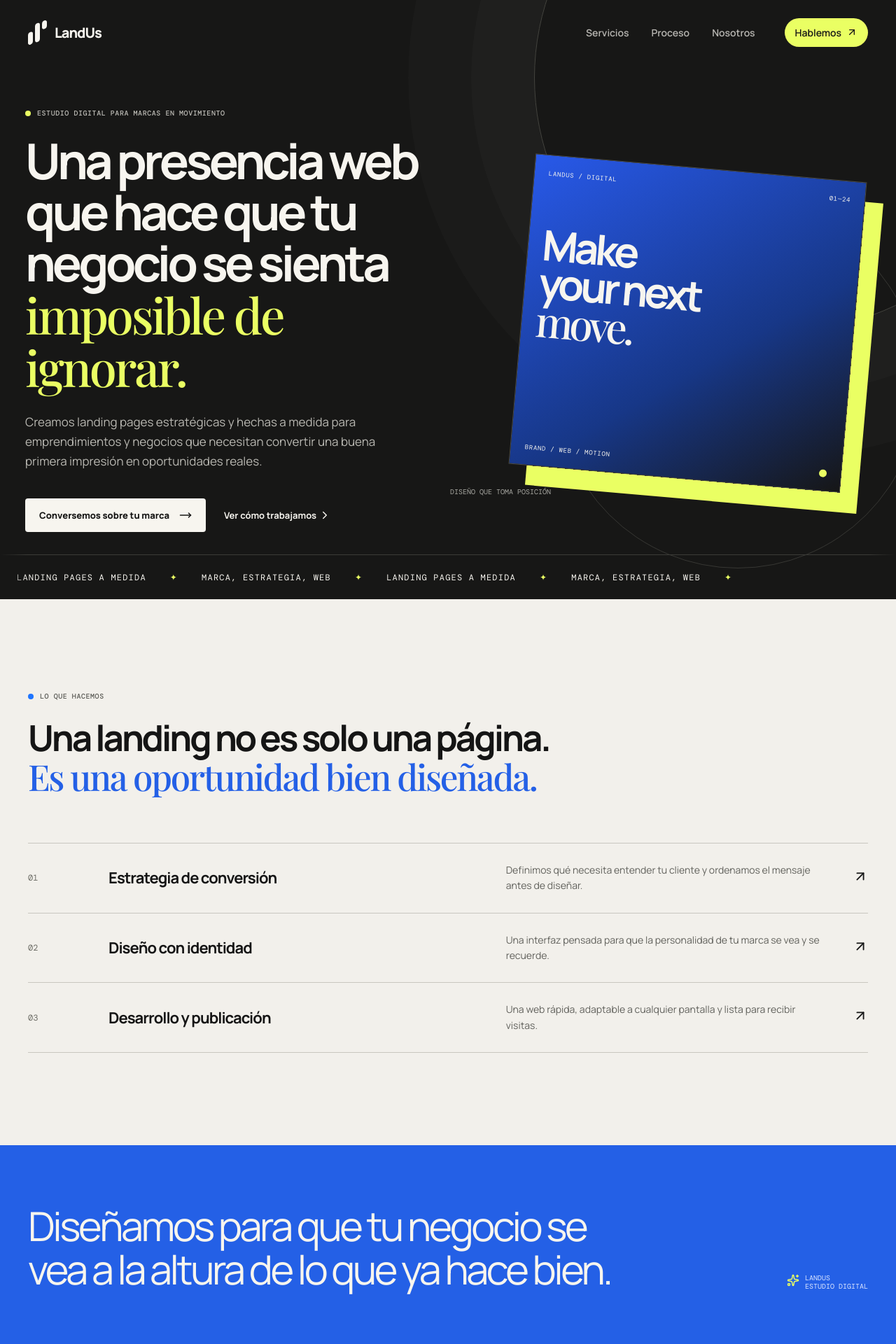
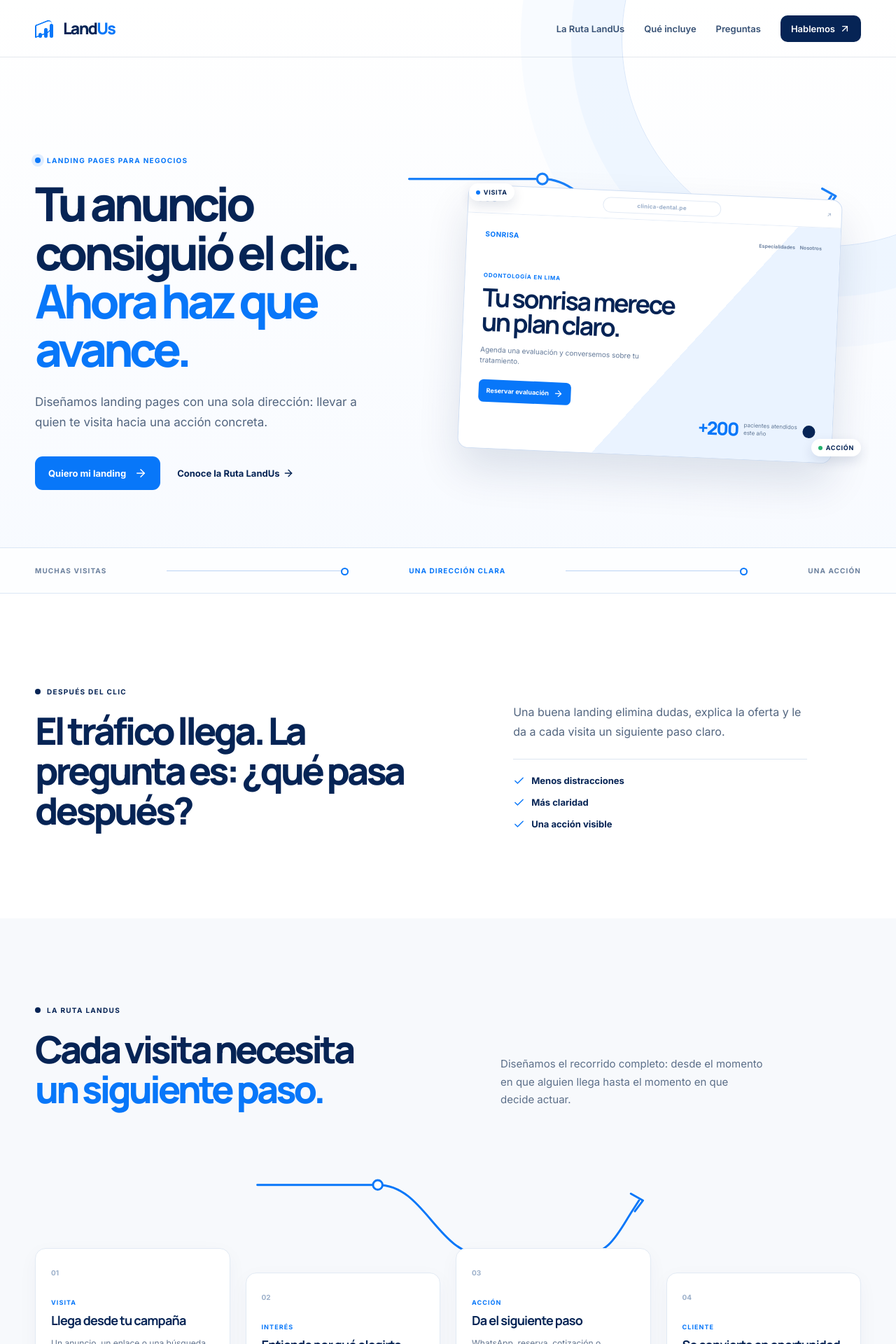
Before and after one commit to LandUs-Soluciones/LandUs, a React (Vite) app: page / in a window 1280 px wide. Shown: the top 1920 px of the page at 70% size. Built offline with nearby package versions, Linux system fonts and the light colour scheme; no server answers; a web font is replaced by a local one.

Commit message:
Redesign LandUs around conversion journey

```diff
--- a/src/App.jsx
+++ b/src/App.jsx
@@ -1,13 +1,11 @@
 import {useEffect, useState} from 'react'
 import {
+  ArrowRight,
   ArrowUpRight,
   Check,
-  ChevronRight,
-  CirclePlay,
-  Code2,
+  ChevronDown,
   Menu,
-  MoveRight,
-  Sparkles,
+  MessageCircle,
   X,
 } from 'lucide-react'
 import {getLandingContent} from './lib/sanity'
@@ -15,39 +13,81 @@ import './App.css'
 
 const fallbackContent = {
   brand: 'LandUs',
+  contactUrl: 'https://www.instagram.com/landus.solu/',
   hero: {
-    eyebrow: 'Estudio digital para marcas en movimiento',
-    title: 'Una presencia web que hace que tu negocio se sienta',
-    accent: 'imposible de ignorar.',
-    description: 'Creamos landing pages estratégicas y hechas a medida para emprendimientos y negocios que necesitan convertir una buena primera impresión en oportunidades reales.',
-    primaryCta: 'Conversemos sobre tu marca',
-    secondaryCta: 'Ver cómo trabajamos',
+    eyebrow: 'LANDING PAGES PARA NEGOCIOS',
+    title: 'Tu anuncio consiguió el clic.',
+    accent: 'Ahora haz que avance.',
+    description: 'Diseñamos landing pages con una sola dirección: llevar a quien te visita hacia una acción concreta.',
+    primaryCta: 'Quiero mi landing',
+    secondaryCta: 'Conoce la Ruta LandUs',
   },
-  services: [
-    {number: '01', title: 'Estrategia de conversión', text: 'Definimos qué necesita entender tu cliente y ordenamos el mensaje antes de diseñar.'},
-    {number: '02', title: 'Diseño con identidad', text: 'Una interfaz pensada para que la personalidad de tu marca se vea y se recuerde.'},
-    {number: '03', title: 'Desarrollo y publicación', text: 'Una web rápida, adaptable a cualquier pantalla y lista para recibir visitas.'},
+  problem: {
+    eyebrow: 'DESPUÉS DEL CLIC',
+    title: 'El tráfico llega. La pregunta es: ¿qué pasa después?',
+    text: 'Una buena landing elimina dudas, explica la oferta y le da a cada visita un siguiente paso claro.',
+  },
+  route: [
+    {_key: 'visit', number: '01', label: 'VISITA', title: 'Llega desde tu campaña', text: 'Un anuncio, un enlace o una búsqueda trae a la persona correcta.'},
+    {_key: 'interest', number: '02', label: 'INTERÉS', title: 'Entiende por qué elegirte', text: 'La oferta, la prueba y el mensaje aparecen en el orden correcto.'},
+    {_key: 'action', number: '03', label: 'ACCIÓN', title: 'Da el siguiente paso', text: 'WhatsApp, reserva, cotización o compra: una acción visible y simple.'},
+    {_key: 'client', number: '04', label: 'CLIENTE', title: 'Se convierte en oportunidad', text: 'Tu página deja de ser una vitrina y empieza a trabajar para tu negocio.'},
   ],
-  process: [
-    {step: '01', title: 'Entendemos', text: 'Conocemos tu negocio, objetivo y cliente ideal.'},
-    {step: '02', title: 'Construimos', text: 'Diseñamos y desarrollamos una experiencia a tu medida.'},
-    {step: '03', title: 'Lanzamos', text: 'Publicamos, medimos y dejamos tu página lista para crecer.'},
+  caseStudy: {
+    eyebrow: 'UN CASO, UNA ACCIÓN',
+    title: 'Para una clínica dental, la meta no es “más visitas”.',
+    accent: 'Es conseguir más evaluaciones.',
+    text: 'La landing organiza tratamiento, confianza y prueba social para que el clic termine en una conversación por WhatsApp.',
+    client: 'CLÍNICA DENTAL',
+    objective: 'CONSEGUIR CITAS',
+    action: 'RESERVAR POR WHATSAPP',
+  },
+  offer: [
+    {_key: 'strategy', number: '01', title: 'Estrategia', text: 'Definimos qué debe hacer la página y para quién.'},
+    {_key: 'copy', number: '02', title: 'Copy', text: 'Ordenamos tu oferta para que se entienda rápido.'},
+    {_key: 'design', number: '03', title: 'Diseño', text: 'Creamos una interfaz con carácter y foco.'},
+    {_key: 'development', number: '04', title: 'Desarrollo', text: 'La hacemos rápida, responsive y fácil de usar.'},
+    {_key: 'integrations', number: '05', title: 'Integraciones', text: 'Conectamos WhatsApp, formularios y analítica.'},
+    {_key: 'launch', number: '06', title: 'Publicación', text: 'La ponemos online lista para recibir tráfico.'},
   ],
-  team: [
-    {name: 'Jose Pereda', role: 'Estrategia y desarrollo'},
-    {name: 'Renzo Ccente', role: 'Diseño y experiencia'},
+  faq: [
+    {_key: 'faq-1', question: '¿Sirve si todavía no tengo una marca grande?', answer: 'Sí. Una landing ordena tu propuesta y te ayuda a verte claro y confiable desde la primera visita.'},
+    {_key: 'faq-2', question: '¿Pueden conectarla con WhatsApp o un formulario?', answer: 'Sí. Definimos la acción principal y conectamos los canales necesarios para que el contacto llegue a tu negocio.'},
+    {_key: 'faq-3', question: '¿La página será editable?', answer: 'Sí. Dejamos el contenido clave en un CMS simple para que puedas actualizar textos, casos y llamados a la acción.'},
   ],
   finalCta: {
-    title: 'Tu negocio ya tiene algo valioso. Hagamos que se note.',
-    text: 'Cuéntanos qué estás construyendo y veamos si LandUs es el equipo correcto para llevarlo a la web.',
-    button: 'Escríbenos por Instagram',
+    title: 'Haz que tu próxima visita avance.',
+    text: 'Cuéntanos qué acción necesita conseguir tu negocio y diseñemos el camino para llegar a ella.',
+    button: 'Conversemos sobre tu landing',
   },
 }
 
-const link = 'https://www.instagram.com/landus.solu/'
+function mergeContent(remote) {
+  if (!remote) return fallbackContent
+  return {
+    ...fallbackContent,
+    ...remote,
+    hero: {...fallbackContent.hero, ...remote.hero},
+    problem: {...fallbackContent.problem, ...remote.problem},
+    caseStudy: {...fallbackContent.caseStudy, ...remote.caseStudy},
+    finalCta: {...fallbackContent.finalCta, ...remote.finalCta},
+    route: remote.route?.length ? remote.route : fallbackContent.route,
+    offer: remote.offer?.length ? remote.offer : fallbackContent.offer,
+    faq: remote.faq?.length ? remote.faq : fallbackContent.faq,
+  }
+}
 
 function BrandMark() {
   return <span className="brand-mark" aria-hidden="true"><i></i><i></i><i></i></span>
+}
+
+function RouteLine({className = ''}) {
+  return <svg className={`route-line ${className}`} viewBox="0 0 580 180" fill="none" aria-hidden="true">
+    <path d="M8 38h178c70 0 88 104 158 104h142c43 0 56-35 77-67l9-14" stroke="currentColor" strokeWidth="3" strokeLinecap="round" />
+    <circle cx="186" cy="38" r="7" fill="white" stroke="currentColor" strokeWidth="3" />
+    <circle cx="344" cy="142" r="7" fill="white" stroke="currentColor" strokeWidth="3" />
+    <path d="m560 51 18 10-12 16" stroke="currentColor" strokeWidth="3" strokeLinecap="round" strokeLinejoin="round" />
+  </svg>
 }
 
 function App() {
@@ -55,73 +95,83 @@ function App() {
   const [menuOpen, setMenuOpen] = useState(false)
 
   useEffect(() => {
-    getLandingContent().then((remote) => {
-      if (remote) setContent({...fallbackContent, ...remote, hero: {...fallbackContent.hero, ...remote.hero}, finalCta: {...fallbackContent.finalCta, ...remote.finalCta}})
-    }).catch(() => {})
+    getLandingContent().then((remote) => setContent(mergeContent(remote))).catch(() => {})
   }, [])
 
   const closeMenu = () => setMenuOpen(false)
 
   return (
     <main>
-      <header className="nav-shell">
-        <nav className="nav container" aria-label="Navegación principal">
-          <a href="#inicio" className="brand" onClick={closeMenu}><BrandMark /><span>{content.brand}</span></a>
+      <header className="site-header">
+        <nav className="nav shell" aria-label="Navegación principal">
+          <a className="brand" href="#inicio" onClick={closeMenu}><BrandMark /><span>Land<span>Us</span></span></a>
           <div className={`nav-links ${menuOpen ? 'open' : ''}`}>
-            <a href="#servicios" onClick={closeMenu}>Servicios</a>
-            <a href="#proceso" onClick={closeMenu}>Proceso</a>
-            <a href="#nosotros" onClick={closeMenu}>Nosotros</a>
-            <a href={link} target="_blank" rel="noreferrer" className="nav-contact" onClick={closeMenu}>Hablemos <ArrowUpRight size={16} /></a>
+            <a href="#ruta" onClick={closeMenu}>La Ruta LandUs</a>
+            <a href="#producto" onClick={closeMenu}>Qué incluye</a>
+            <a href="#preguntas" onClick={closeMenu}>Preguntas</a>
+            <a className="nav-cta" href={content.contactUrl} target="_blank" rel="noreferrer" onClick={closeMenu}>Hablemos <ArrowUpRight size={16} /></a>
           </div>
-          <button className="menu-button" onClick={() => setMenuOpen(!menuOpen)} aria-label={menuOpen ? 'Cerrar menú' : 'Abrir menú'}>{menuOpen ? <X /> : <Menu />}</button>
+          <button className="menu-button" onClick={() => setMenuOpen(!menuOpen)} aria-label={menuOpen ? 'Cerrar menú' : 'Abrir menú'}>{menuOpen ? <X size={22} /> : <Menu size={22} />}</button>
         </nav>
       </header>
 
-      <section id="inicio" className="hero-section">
-        <div className="container hero-grid">
+      <section className="hero" id="inicio">
+        <div className="shell hero-grid">
           <div className="hero-copy">
-            <p className="eyebrow"><span></span>{content.hero.eyebrow}</p>
-            <h1>{content.hero.title} <em>{content.hero.accent}</em></h1>
-            <p className="hero-description">{content.hero.description}</p>
+            <p className="section-kicker"><span></span>{content.hero.eyebrow}</p>
+            <h1>{content.hero.title} <strong>{content.hero.accent}</strong></h1>
+            <p className="hero-lede">{content.hero.description}</p>
             <div className="hero-actions">
-              <a className="button button-light" href={link} target="_blank" rel="noreferrer">{content.hero.primaryCta}<MoveRight size={18} /></a>
-              <a className="text-link" href="#proceso">{content.hero.secondaryCta}<ChevronRight size={18} /></a>
+              <a className="button primary" href={content.contactUrl} target="_blank" rel="noreferrer">{content.hero.primaryCta}<ArrowRight size={18} /></a>
+              <a className="inline-link" href="#ruta">{content.hero.secondaryCta}<ArrowRight size={16} /></a>
             </div>
           </div>
-          <div className="hero-art" aria-label="Vista previa artística de una landing page de LandUs">
-            <div className="orbit orbit-one"></div><div className="orbit orbit-two"></div>
-            <div className="screen-card">
-              <div className="screen-top"><span>LANDUS / DIGITAL</span><span>01—24</span></div>
-              <div className="screen-title">Make<br />your next<br /><b>move.</b></div>
-              <div className="screen-bottom"><span>BRAND / WEB / MOTION</span><span className="screen-dot"></span></div>
+
+          <div className="hero-demo" aria-label="Ejemplo de una landing diseñada para conseguir evaluaciones">
+            <RouteLine className="hero-route" />
+            <div className="browser-frame">
+              <div className="browser-top"><div><i></i><i></i><i></i></div><span>clinica-dental.pe</span><b>↗</b></div>
+              <div className="dental-page">
+                <div className="dental-nav"><span>SONRISA</span><small>Especialidades&nbsp;&nbsp;&nbsp; Nosotros</small></div>
+                <div className="dental-content"><p>ODONTOLOGÍA EN LIMA</p><h2>Tu sonrisa merece<br />un plan claro.</h2><span>Agenda una evaluación y conversemos sobre tu tratamiento.</span><button>Reservar evaluación <ArrowRight size={14} /></button></div>
+                <div className="dental-proof"><span>+200</span><p>pacientes atendidos<br />este año</p><i></i></div>
+              </div>
             </div>
-            <p className="art-caption"><span>Diseño que toma posición</span><span>↓</span></p>
+            <div className="hero-note visit-note"><span></span>VISITA</div>
+            <div className="hero-note action-note"><span></span>ACCIÓN</div>
           </div>
         </div>
-        <div className="ticker" aria-label="Landing pages a medida, marca, estrategia y web"><div className="ticker-track" aria-hidden="true"><span>LANDING PAGES A MEDIDA</span><b>✦</b><span>MARCA, ESTRATEGIA, WEB</span><b>✦</b><span>LANDING PAGES A MEDIDA</span><b>✦</b><span>MARCA, ESTRATEGIA, WEB</span><b>✦</b></div></div>
+        <div className="hero-strip"><div className="shell"><span>MUCHAS VISITAS</span><i></i><b>UNA DIRECCIÓN CLARA</b><i></i><span>UNA ACCIÓN</span></div></div>
       </section>
 
-      <section id="servicios" className="services section container">
-        <div className="section-intro"><p className="eyebrow dark"><span></span>Lo que hacemos</p><h2>Una landing no es solo una página.<br /><em>Es una oportunidad bien diseñada.</em></h2></div>
-        <div className="service-list">
-          {content.services.map((service) => <article className="service-row" key={service.number}><span className="service-number">{service.number}</span><h3>{service.title}</h3><p>{service.text}</p><span className="service-arrow"><ArrowUpRight size={22} /></span></article>)}
+      <section className="problem shell">
+        <div className="problem-intro"><p className="section-kicker dark"><span></span>{content.problem.eyebrow}</p><h2>{content.problem.title}</h2></div>
+        <div className="problem-copy"><p>{content.problem.text}</p><ul><li><Check size={17} /> Menos distracciones</li><li><Check size={17} /> Más claridad</li><li><Check size={17} /> Una acción visible</li></ul></div>
+      </section>
+
+      <section className="route-section" id="ruta">
+        <div className="shell"><div className="route-heading"><p className="section-kicker dark"><span></span>LA RUTA LANDUS</p><h2>Cada visita necesita<br /><strong>un siguiente paso.</strong></h2><p>Diseñamos el recorrido completo: desde el momento en que alguien llega hasta el momento en que decide actuar.</p></div>
+          <div className="route-map"><RouteLine /><div className="route-cards">{content.route.map((item) => <article key={item._key || item.number} className="route-card"><span className="route-number">{item.number}</span><p>{item.label}</p><h3>{item.title}</h3><span>{item.text}</span></article>)}</div></div>
         </div>
       </section>
 
-      <section className="statement"><div className="container"><p>Diseñamos para que tu negocio se vea a la altura de lo que ya hace bien.</p><div className="statement-stamp"><Sparkles size={18} /><span>LANDUS<br />ESTUDIO DIGITAL</span></div></div></section>
-
-      <section id="proceso" className="process section container">
-        <div className="process-head"><div><p className="eyebrow dark"><span></span>Nuestra forma de trabajar</p><h2>Directos al punto.<br />Cerca de tu negocio.</h2></div><a href={link} target="_blank" rel="noreferrer" className="round-link" aria-label="Contactar LandUs"><MoveRight size={25} /></a></div>
-        <div className="steps">{content.process.map((item) => <article className="step" key={item.step}><span>{item.step}</span><div><h3>{item.title}</h3><p>{item.text}</p></div></article>)}</div>
+      <section className="case-section">
+        <div className="shell case-grid">
+          <div className="case-copy"><p className="section-kicker dark"><span></span>{content.caseStudy.eyebrow}</p><h2>{content.caseStudy.title} <strong>{content.caseStudy.accent}</strong></h2><p>{content.caseStudy.text}</p><div className="case-facts"><div><span>CLIENTE</span><b>{content.caseStudy.client}</b></div><div><span>OBJETIVO</span><b>{content.caseStudy.objective}</b></div><div><span>ACCIÓN</span><b>{content.caseStudy.action}</b></div></div></div>
+          <div className="case-visual"><div className="ad-chip">CAMPAÑA<br /><b>Ortodoncia invisible</b></div><ArrowRight className="flow-arrow one" size={23} /><div className="phone"><div className="phone-bar"></div><div className="phone-content"><p>SONRISA NORTE</p><h3>Tu sonrisa<br /><strong>también puede<br />avanzar.</strong></h3><span>Conoce el tratamiento que se adapta a ti.</span><button><MessageCircle size={14} /> Reservar por WhatsApp</button></div></div><ArrowRight className="flow-arrow two" size={23} /><div className="result-chip"><span></span><p>ACCIÓN</p><b>Nueva conversación</b></div></div>
+        </div>
       </section>
 
-      <section className="showcase"><div className="container showcase-grid"><div className="showcase-copy"><p className="eyebrow"><span></span>Una web con intención</p><h2>Claridad para tu cliente. Carácter para tu marca.</h2><p>No entregamos plantillas disfrazadas. Cada página parte de tu negocio, tu público y el siguiente paso que quieres que dé quien te visita.</p><a className="text-link light" href={link} target="_blank" rel="noreferrer">Inicia tu proyecto <ArrowUpRight size={18} /></a></div><div className="project-window"><div className="window-nav"><span></span><span></span><span></span></div><div className="window-content"><p>YOUR BRAND<br />DESERVES A<br /><b>PLACE TO LAND.</b></p><div><span>PROJECT / 2026</span><span>LANDUS</span></div></div></div></div></section>
+      <section className="product shell" id="producto">
+        <div className="product-heading"><p className="section-kicker dark"><span></span>EL PRODUCTO LANDUS</p><h2>Una landing.<br /><strong>Un objetivo claro.</strong></h2></div>
+        <div className="offer-list">{content.offer.map((item) => <article key={item._key || item.number} className="offer-item"><span>{item.number}</span><h3>{item.title}</h3><p>{item.text}</p><ArrowUpRight size={19} /></article>)}</div>
+      </section>
 
-      <section id="nosotros" className="team section container"><div className="team-title"><p className="eyebrow dark"><span></span>El equipo</p><h2>Dos perfiles,<br /><em>un mismo estándar.</em></h2></div><div className="team-cards">{content.team.map((member, index) => <article className="team-card" key={member.name}><span className="member-index">0{index + 1}</span><div className="member-monogram">{member.name.split(' ').map((part) => part[0]).join('')}</div><h3>{member.name}</h3><p>{member.role}</p></article>)}</div></section>
+      <section className="questions" id="preguntas"><div className="shell questions-grid"><div><p className="section-kicker dark"><span></span>ANTES DE EMPEZAR</p><h2>Las preguntas que aparecen antes de dar el siguiente paso.</h2><a href={content.contactUrl} target="_blank" rel="noreferrer" className="inline-link blue">¿Tienes otra? Escríbenos <ArrowRight size={16} /></a></div><div className="faq-list">{content.faq.map((item) => <details key={item._key || item.question}><summary>{item.question}<ChevronDown size={19} /></summary><p>{item.answer}</p></details>)}</div></div></section>
 
-      <section className="final-section"><div className="container"><CirclePlay className="play-icon" size={34} /><h2>{content.finalCta.title}</h2><p>{content.finalCta.text}</p><a href={link} target="_blank" rel="noreferrer" className="button button-acid">{content.finalCta.button}<ArrowUpRight size={19} /></a></div></section>
+      <section className="final-cta"><div className="shell"><RouteLine /><p className="section-kicker">LANDUS / CADA VISITA, CON DIRECCIÓN</p><h2>{content.finalCta.title}</h2><p>{content.finalCta.text}</p><a className="button primary" href={content.contactUrl} target="_blank" rel="noreferrer">{content.finalCta.button}<ArrowRight size={18} /></a></div></section>
 
-      <footer className="footer container"><a href="#inicio" className="brand"><BrandMark /><span>{content.brand}</span></a><p>Landing pages personalizadas para emprendimientos y negocios en crecimiento.</p><a href={link} target="_blank" rel="noreferrer">@landus.solu <ArrowUpRight size={15} /></a></footer>
+      <footer className="footer shell"><a className="brand" href="#inicio"><BrandMark /><span>Land<span>Us</span></span></a><p>Landing pages diseñadas alrededor de una acción.</p><a href={content.contactUrl} target="_blank" rel="noreferrer">Instagram <ArrowUpRight size={15} /></a></footer>
     </main>
   )
 }
--- a/src/index.css
+++ b/src/index.css
@@ -1,2 +1,3 @@
-:root { background: #f2f0eb; }
-body { min-width: 320px; }
+@import url('https://fonts.googleapis.com/css2?family=Inter:wght@400;500;600;700&family=Manrope:wght@500;600;700;800&display=swap');
+:root { background:#fff; }
+body { min-width:320px; }
--- a/src/lib/sanity.js
+++ b/src/lib/sanity.js
@@ -7,10 +7,13 @@ const client = createClient({projectId, dataset, apiVersion: '2026-08-28', useCd
 
 const query = `*[_type == "landingPage" && _id == "landusLanding"][0]{
   brand,
+  contactUrl,
   hero,
-  services[]{_key, number, title, text},
-  process[]{_key, step, title, text},
-  team[]{_key, name, role},
+  problem,
+  route[]{_key, number, label, title, text},
+  caseStudy,
+  offer[]{_key, number, title, text},
+  faq[]{_key, question, answer},
   finalCta
 }`
 
```
Also changed, not shown: src/App.css, 2 other files (tests, documents, lock files or other folders).
